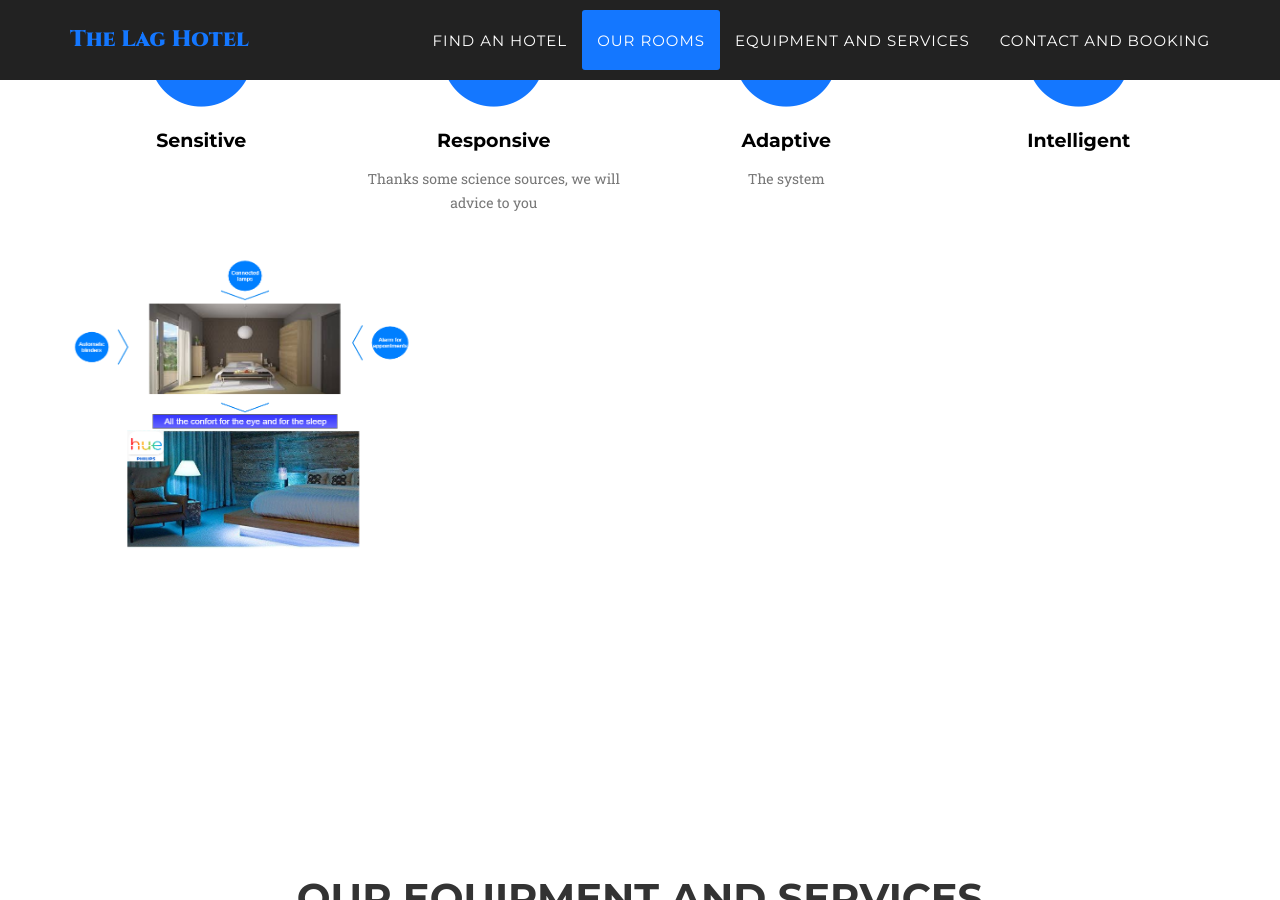
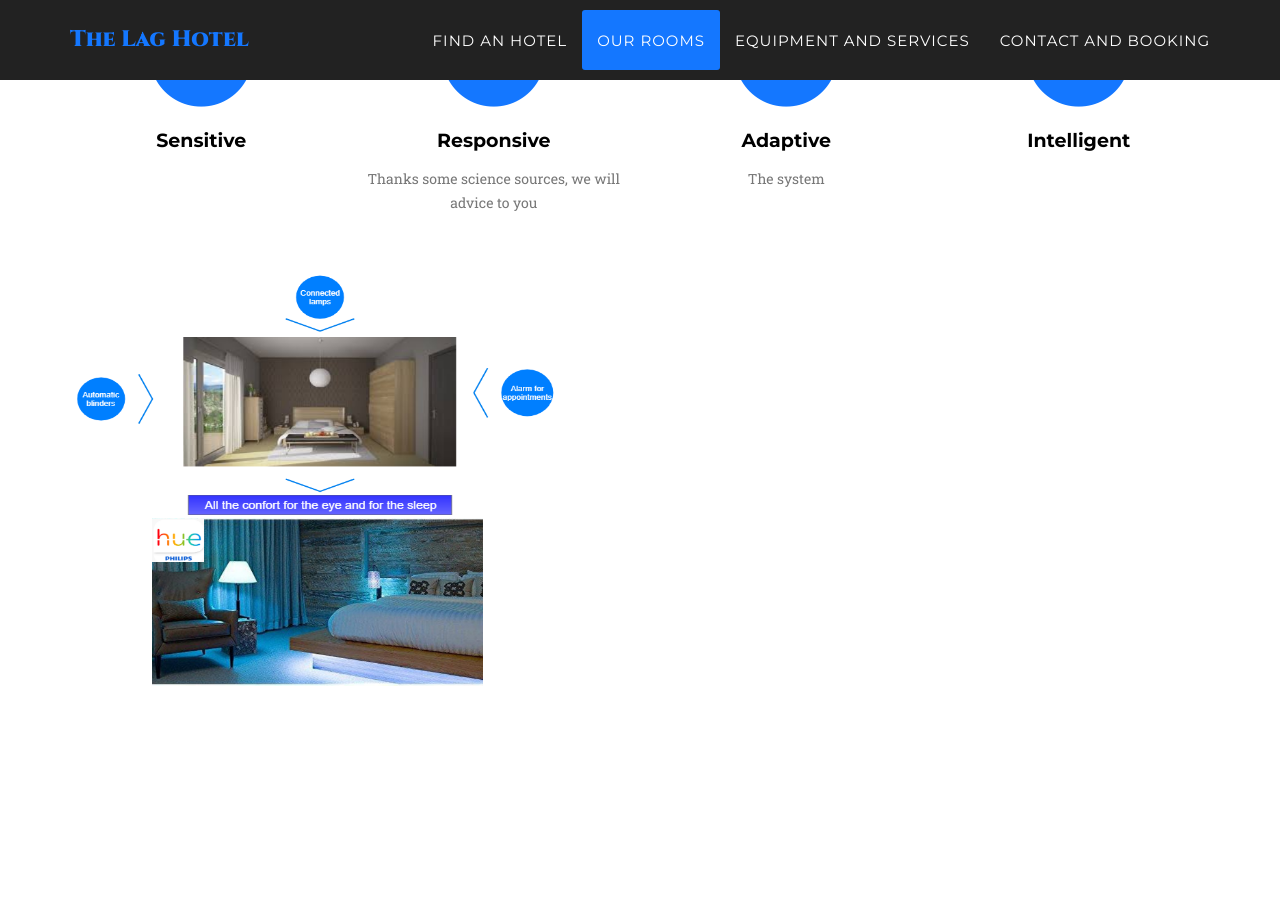
Before and after one commit to VincentGautier/Hotel-web-site, a Jekyll site: the page built from index.html, in a window 1280 px wide and 900 px high, scrolled down 1925 px. Built offline with Jekyll 4.4.1, drawn with Linux system fonts in a browser that asks for light colours; some web fonts are replaced.

Commit message:
Update our_rooms.html

```diff
--- a/_includes/our_rooms.html
+++ b/_includes/our_rooms.html
@@ -41,7 +41,7 @@
               <p class="text-muted">      </p>
           </div>
         </div>
-        <img src="img/room.png" width="350" height="350" alt=""/>
+        <img src="img/room.png" width="500" height="500" align="center" alt=""/>
     </div>
     </div>
 </section>
```
